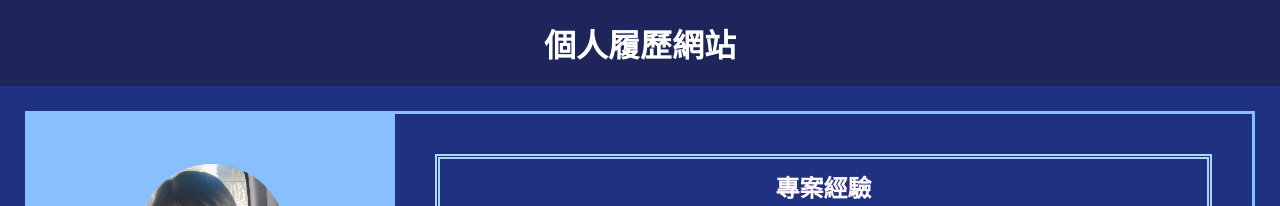
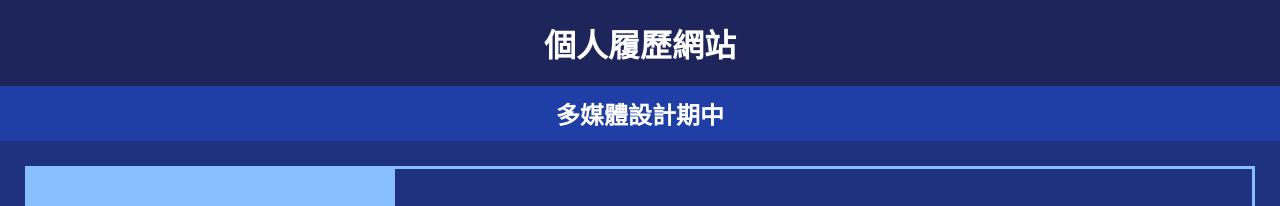
Before and after one commit to yutsen47/Midterm, a plain HTML site: page index.html in a window 1280 px wide. Shown: the top 206 px of the page. Drawn offline with Linux system fonts and the light colour scheme.

Commit message:
新增nav

```diff
--- a/index.css
+++ b/index.css
@@ -16,6 +16,15 @@ body {
     background: #1F3281;
     display: flex;
     flex-direction: column;
+}
+
+nav{
+    background-color: #1F3FA7;
+    color: white;
+    text-align: center;
+    padding-top: 10px;
+    padding-bottom: 10px;
+
 }
 
 .wrapper {
--- a/index.html
+++ b/index.html
@@ -10,6 +10,12 @@
 <header>
     <h1>個人履歷網站</h1>
 </header>
+
+<nav>
+    <h2>
+        <p>多媒體設計期中</p>
+    </h2>
+</nav>
 
 <body>
 
```
